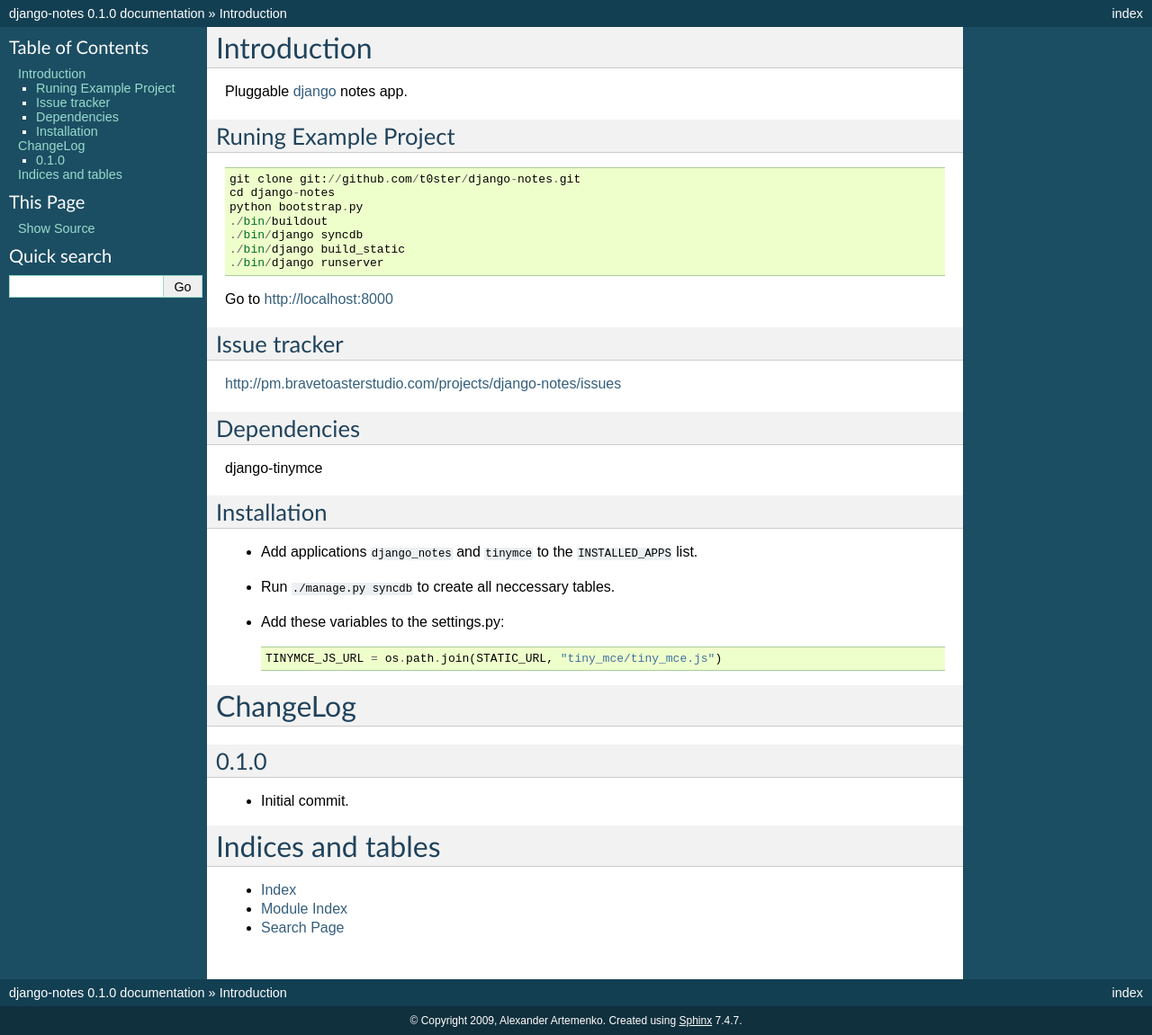
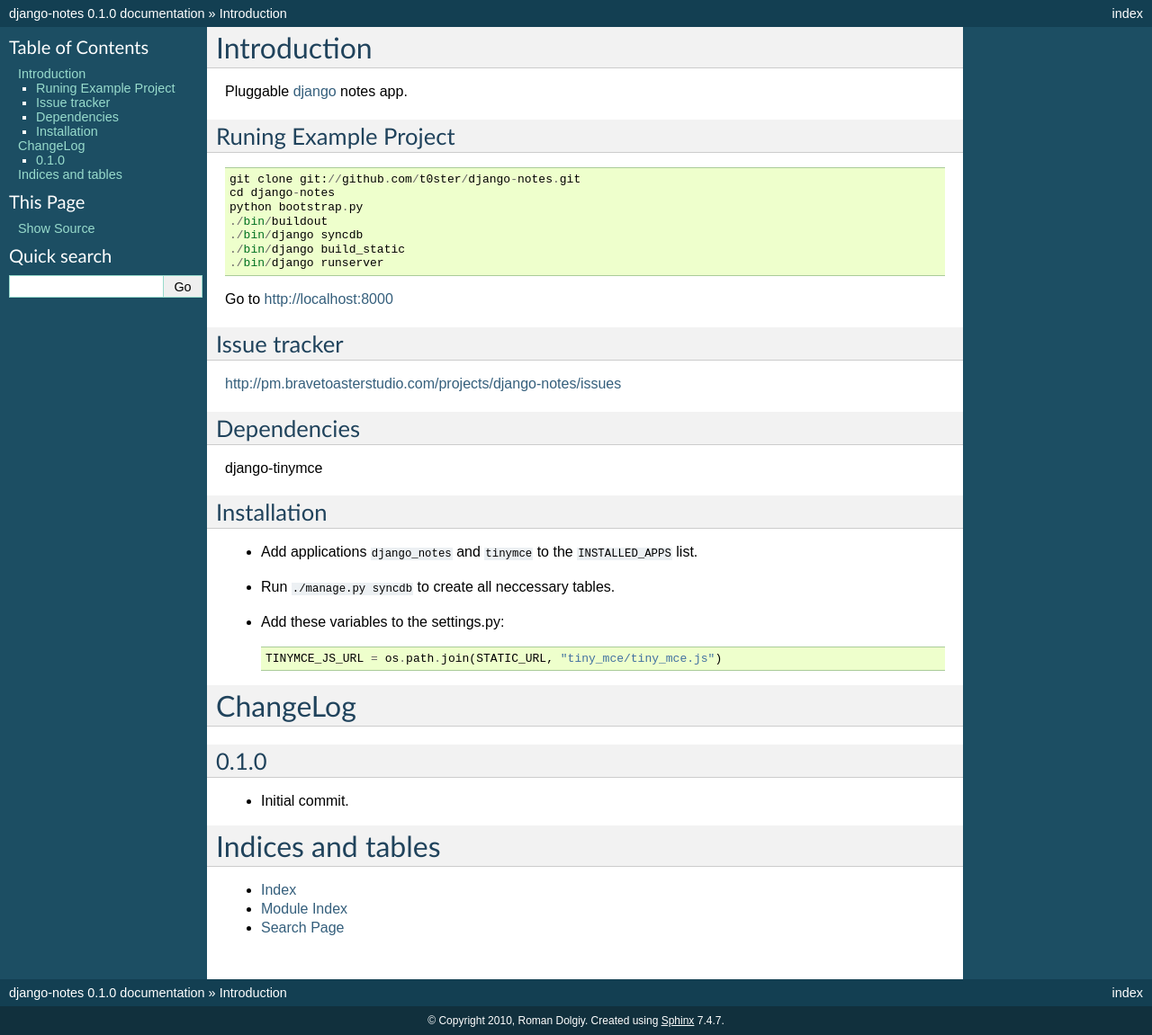
Before and after one commit to t0ster/django-notes, a Sphinx documentation site: the page built from docs/index.rst, in a window 1280 px wide. Shown: the whole page at 90% size. Built offline with Sphinx 7.4.7, drawn with Linux system fonts in a browser that asks for light colours.

Commit message:
Updating LICENSE

```diff
--- a/docs/conf.py
+++ b/docs/conf.py
@@ -38,7 +38,7 @@ master_doc = 'index'
 
 # General information about the project.
 project = u'django-notes'
-copyright = u'2009, Alexander Artemenko'
+copyright = u'2010, Roman Dolgiy'
 
 # The version info for the project you're documenting, acts as replacement for
 # |version| and |release|, also used in various other places throughout the
@@ -175,7 +175,7 @@ htmlhelp_basename = 'django-notes-doc'
 # (source start file, target name, title, author, documentclass [howto/manual]).
 latex_documents = [
   ('index', 'django-notes.tex', u'django-notes Documentation',
-   u'Alexander Artemenko', 'manual'),
+   u'Roman Dolgiy', 'manual'),
 ]
 
 # The name of an image file (relative to this directory) to place at the top of
```
Also changed, not shown: 1 other file.
